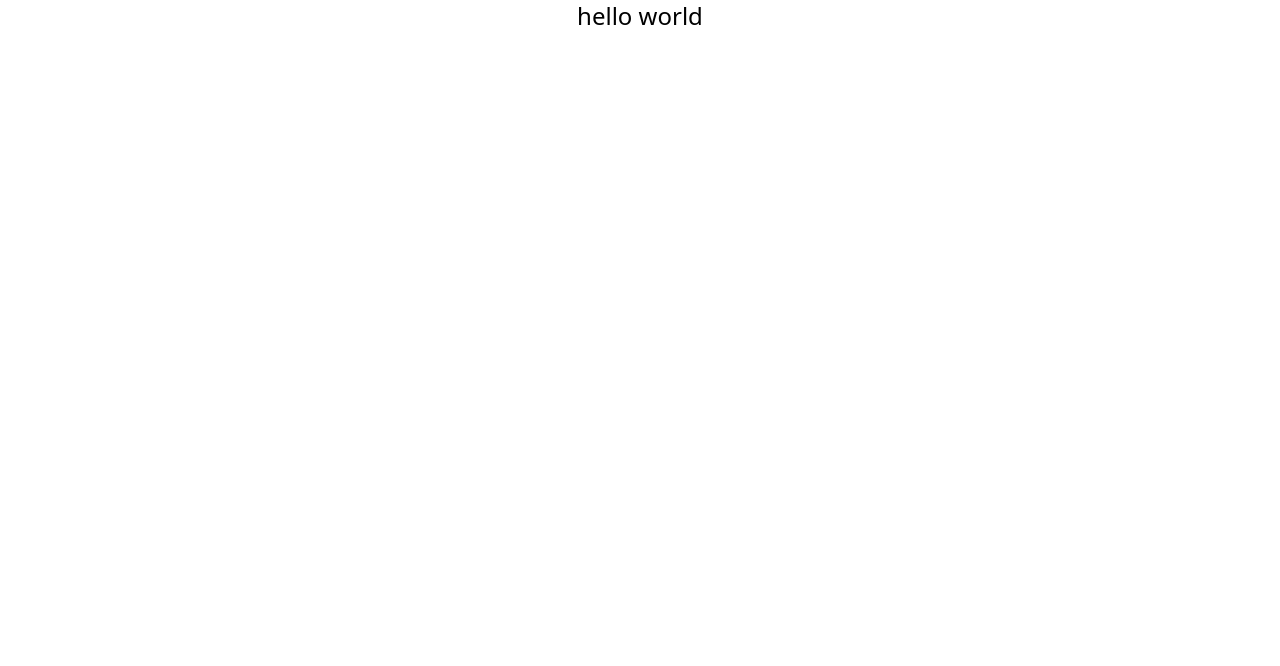
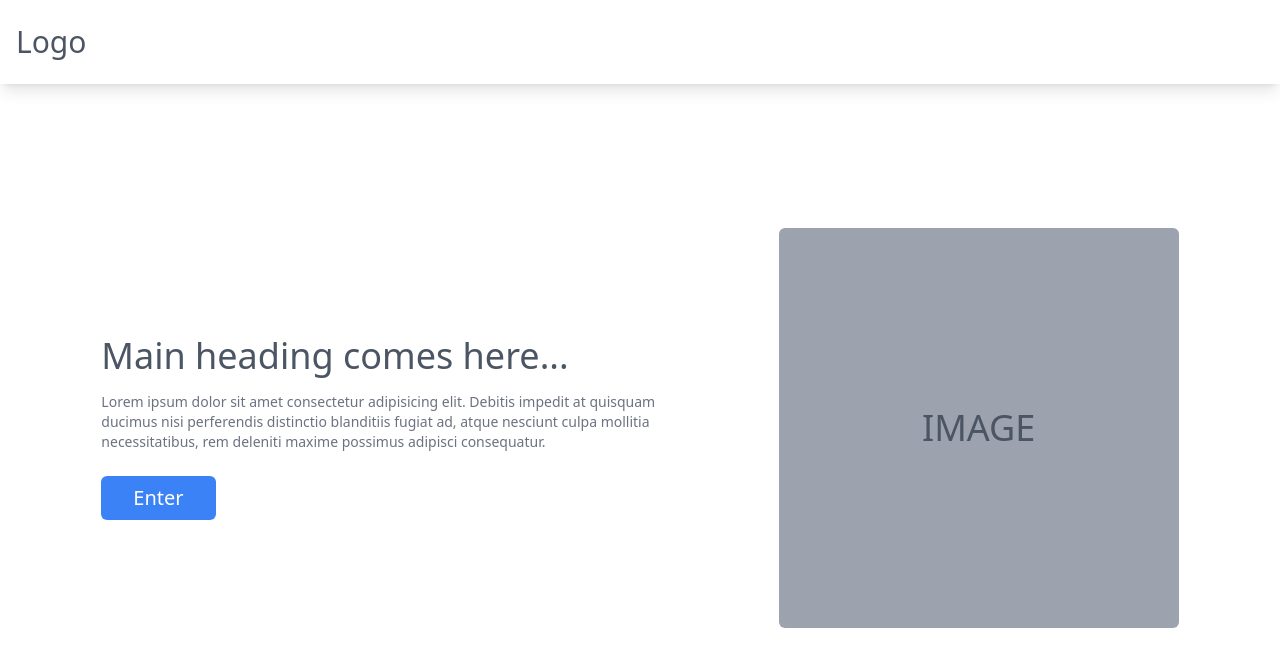
Before and after one commit to seppm-nishant/cms-project, a Next.js app: page / in a window 1280 px wide. Shown: the top 666 px of the page. Built offline with nearby package versions, Linux system fonts and the light colour scheme.

Commit message:
added the ui of home page

```diff
--- /dev/null
+++ b/components/Navbar.tsx
@@ -0,0 +1,9 @@
+const Navbar = () => {
+  return (
+    <div className="py-6 px-4 shadow-lg">
+      <h2 className="text-3xl text-gray-600 cursor-pointer">Logo</h2>
+    </div>
+  );
+};
+
+export default Navbar;
--- a/pages/_app.tsx
+++ b/pages/_app.tsx
@@ -1,6 +1,12 @@
 import "../styles/globals.css";
 import type { AppProps } from "next/app";
+import Navbar from "../components/Navbar";
 
 export default function App({ Component, pageProps }: AppProps) {
-  return <Component {...pageProps} />;
+  return (
+    <>
+      <Navbar />
+      <Component {...pageProps} />
+    </>
+  );
 }
--- a/pages/index.tsx
+++ b/pages/index.tsx
@@ -13,8 +13,30 @@ export default function Home() {
         <link rel="icon" href="/favicon.ico" />
       </Head>
 
-      <main>
-        <div className="text-2xl text-center">hello world</div>
+      <main className="pt-8">
+        <div className="flex justify-evenly pt-28 items-center align-middle">
+          <div className="max-w-xl">
+            <h2 className="text-4xl pb-4 text-gray-600">
+              Main heading comes here...
+            </h2>
+            <p className="text-gray-500 pb-6 text-sm">
+              Lorem ipsum dolor sit amet consectetur adipisicing elit. Debitis
+              impedit at quisquam ducimus nisi perferendis distinctio blanditiis
+              fugiat ad, atque nesciunt culpa mollitia necessitatibus, rem
+              deleniti maxime possimus adipisci consequatur.
+            </p>
+
+            <button className="text-xl text-white px-8 py-2 rounded-md bg-blue-500 hover:bg-blue-600">
+              Enter
+            </button>
+          </div>
+
+          <div>
+            <div className="w-[400px] h-[400px] bg-gray-400 rounded-md text-4xl flex justify-center align-middle items-center text-gray-600">
+              IMAGE
+            </div>
+          </div>
+        </div>
       </main>
     </>
   );
```
